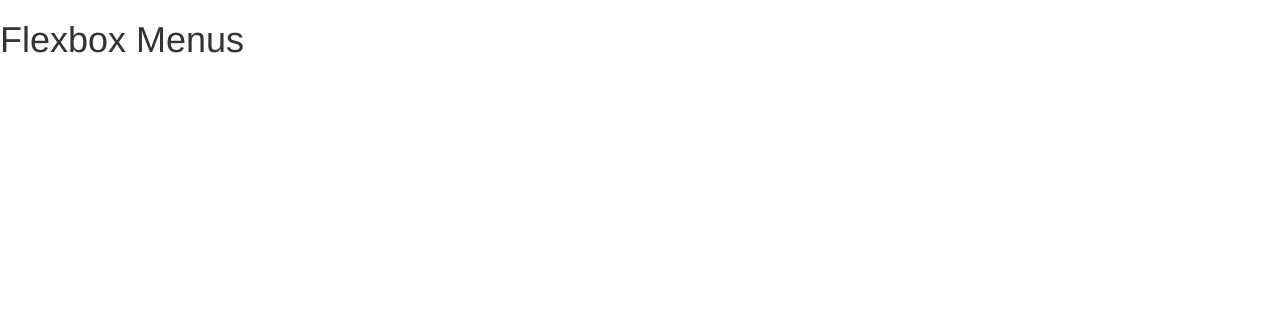
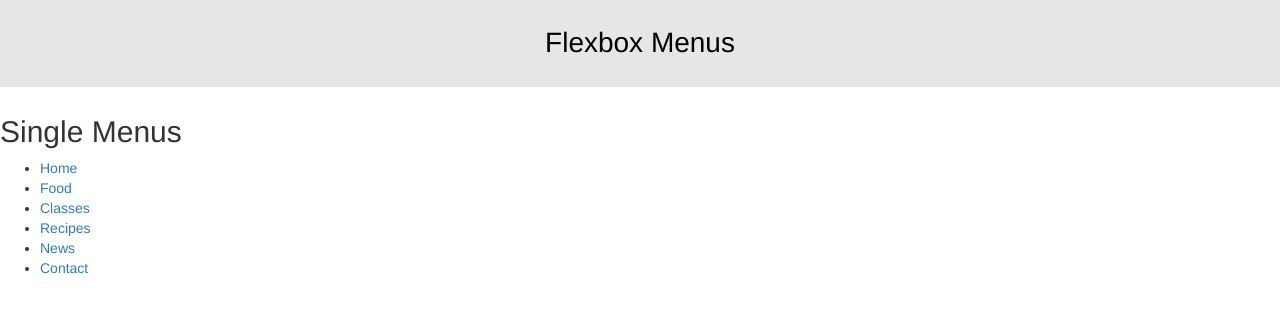
Before and after one commit to JesseSoldat/Learning-Flexbox, a plain HTML site: page index.html in a window 1280 px wide. Drawn offline with Linux system fonts and the light colour scheme.

Commit message:
worked on single menu

```diff
--- /dev/null
+++ b/css/layout.css
@@ -0,0 +1,4 @@
+.centered {
+	margin: 0 auto;
+	padding:  0 1em;
+}
--- /dev/null
+++ b/css/masthead.css
@@ -0,0 +1,12 @@
+.masthead {
+	background:  hsl(0, 0%, 90%);
+}
+
+.site-title {
+	margin: 0 0 1em;
+	padding: 1em 0;
+	font-size: 2em;
+	font-weight: 300;
+	text-align: center;
+	color: black;
+}
--- /dev/null
+++ b/css/reset.css
@@ -0,0 +1,7 @@
+html	{
+	font-family:  sans-serif;
+
+}
+body {
+	margin: 0;
+}
--- a/index.html
+++ b/index.html
@@ -4,21 +4,37 @@
 	<title>Flexbox</title>
 	<meta charset="utf-8">
 	<meta name="viewport" content="width=device-width, initial-scale=1">
-	<link rel="stylesheet" type="text/css" href="./css/bootstrap.min.css">
+	<link rel="stylesheet" type="text/css" href="./css/vendor/bootstrap.min.css">
 	<link rel="stylesheet" type="text/css" href="style-menus.css">
 </head>
 <body>
-	<header>
-		<div>
-			<div>
-				<h1>Flexbox Menus</h1>
+	<header class="masthead">
+		<div class="centered">
+			<div class="site-branding">
+				<h1 class="site-title">Flexbox Menus</h1>
 			</div>
 		</div>
 	</header>
 
+	<main>
+		<section class="menu-section">
+			<h2 class="menu-heading">Single Menus</h2>
+			<nav id="single-nav" class="single-nav menu" role="navigation">
+				<ul>
+					<li><a href="#">Home</a></li>
+					<li><a href="#">Food</a></li>
+					<li><a href="#">Classes</a></li>
+					<li><a href="#">Recipes</a></li>
+					<li><a href="#">News</a></li>
+					<li><a href="#">Contact</a></li>
+				</ul>
+			</nav>
+		</section>
+	</main>
 
-<script scr="./js/bootstrap.min.js"></script>
-<script src="./js/jquery-3.1.0.min.js"></script>
-<script src="main.js"></script>
+
+<script scr="./js/vendor/bootstrap.min.js"></script>
+<script src="./js/vendor/jquery-3.1.0.min.js"></script>
+<script src="./js/main.js"></script>
 </body>
 </html>
--- a/style-menus.css
+++ b/style-menus.css
@@ -0,0 +1,3 @@
+@import url('css/reset.css');
+@import url('css/layout.css');
+@import url('css/masthead.css');
```
Also changed, not shown: css/vendor/bootstrap-theme.css (renamed from css/bootstrap-theme.css), css/vendor/bootstrap-theme.min.css (renamed from css/bootstrap-theme.min.css), css/vendor/bootstrap.css (renamed from css/bootstrap.css), css/vendor/bootstrap.min.css (renamed from css/bootstrap.min.css), js/main.js (added), js/vendor/bootstrap.js (renamed from js/bootstrap.js), js/vendor/bootstrap.min.js (renamed from js/bootstrap.min.js), js/vendor/jquery-3.1.0.min.js (renamed from js/jquery-3.1.0.min.js), js/vendor/npm.js (renamed from js/npm.js), main.js (deleted), 8 other files.
